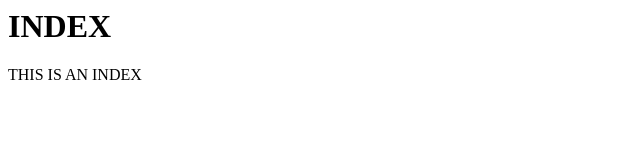
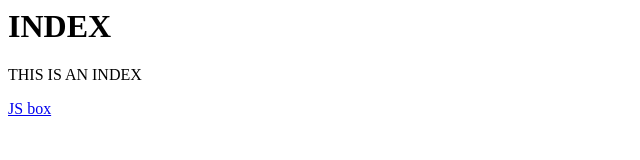
Before and after one commit to AndrewCAlvarez/andrewcalvarez.github.io, a plain HTML site: page index.html in a window 1280 px wide. Shown: the full height of the page, 0-640 px from the left. Drawn offline with Linux system fonts and the light colour scheme.

Commit message:
Update index.html

```diff
--- a/index.html
+++ b/index.html
@@ -8,5 +8,6 @@
   <body>
     <h1>INDEX</h1>
     <p>THIS IS AN INDEX</p>
+    <a href="jsBox.html">JS box</a>
   </body>
 </html>
```
